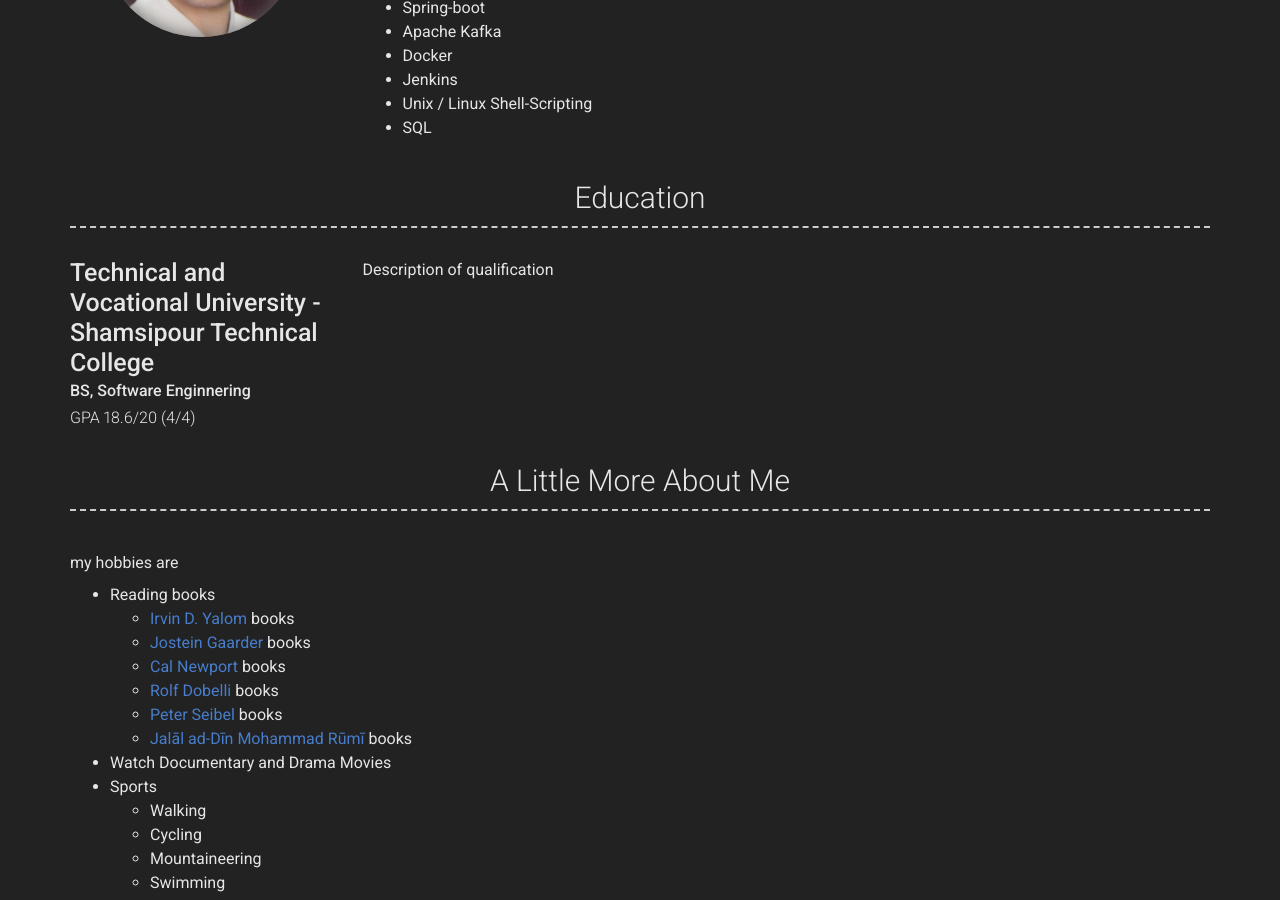
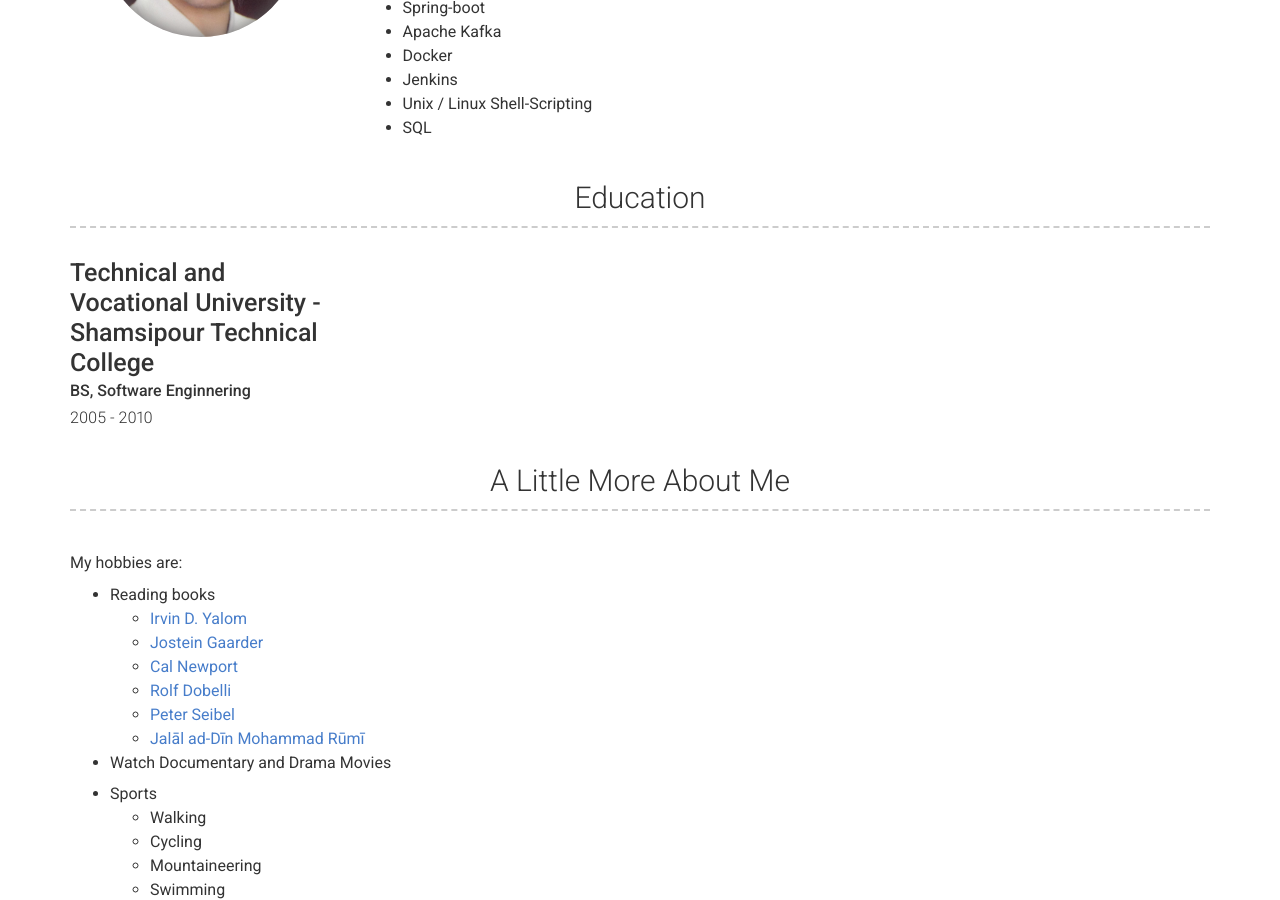
Before and after one commit to s-noroozi-cs/s-noroozi-cs.github.io, a Jekyll site: the page built from index.md, in a window 1280 px wide and 900 px high, scrolled down 492 px. Built offline with Jekyll 4.4.1, drawn with Linux system fonts in a browser that asks for light colours; nearby versions of some CDN libraries.

Commit message:
Update _config.yml

```diff
--- a/_config.yml
+++ b/_config.yml
@@ -16,7 +16,7 @@ website: https://s-noroozi-cs.github.io
 # website_title: Web (Website title override)
 
 # Dark Mode (true/false/never)
-darkmode: true
+darkmode: false
 
 # Social links
 #twitter_username: jekyllrb
@@ -72,21 +72,22 @@ content:
         title: Technical and Vocational University - Shamsipour Technical College
         sub_title: BS, Software Enginnering
         caption: 2005 - 2010
-        caption: GPA 18.6/20 (4/4)
-        description: | # this will include new lines to allow paragraphs
-          Description of qualification
+
   - title: A Little More About Me
     layout: text
     content: | # this will include new lines to allow paragraphs
-       my hobbies are
+       My hobbies are:
+
          - Reading books
-           - <a href="https://en.wikipedia.org/wiki/Irvin_D._Yalom">Irvin D. Yalom</a> books
-           - <a href="https://en.wikipedia.org/wiki/Jostein_Gaarder">Jostein Gaarder</a> books
-           - <a href="https://en.wikipedia.org/wiki/Cal_Newport">Cal Newport</a> books
-           - <a href="https://en.wikipedia.org/wiki/Rolf_Dobelli">Rolf Dobelli</a> books
-           - <a href="https://en.wikipedia.org/wiki/Coders_at_Work">Peter Seibel</a> books
-           - <a href="https://en.wikipedia.org/wiki/Rumi">Jalāl ad-Dīn Mohammad Rūmī</a> books
+           - <a href="https://en.wikipedia.org/wiki/Irvin_D._Yalom">Irvin D. Yalom</a>
+           - <a href="https://en.wikipedia.org/wiki/Jostein_Gaarder">Jostein Gaarder</a>
+           - <a href="https://en.wikipedia.org/wiki/Cal_Newport">Cal Newport</a>
+           - <a href="https://en.wikipedia.org/wiki/Rolf_Dobelli">Rolf Dobelli</a>
+           - <a href="https://en.wikipedia.org/wiki/Coders_at_Work">Peter Seibel</a>
+           - <a href="https://en.wikipedia.org/wiki/Rumi">Jalāl ad-Dīn Mohammad Rūmī</a>
+
          - Watch Documentary and Drama Movies
+
          - Sports
            - Walking
            - Cycling
```
